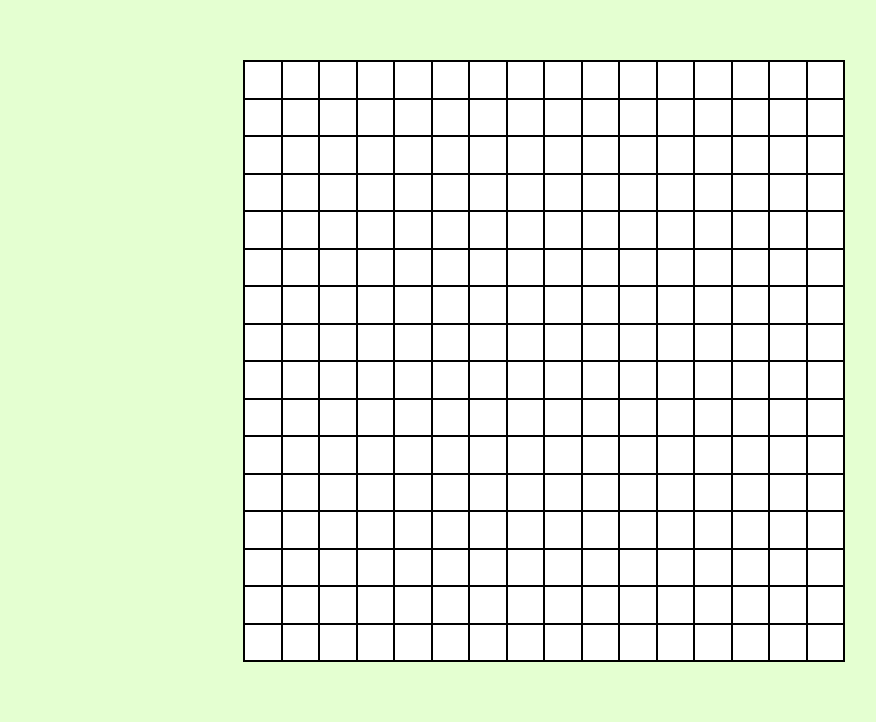
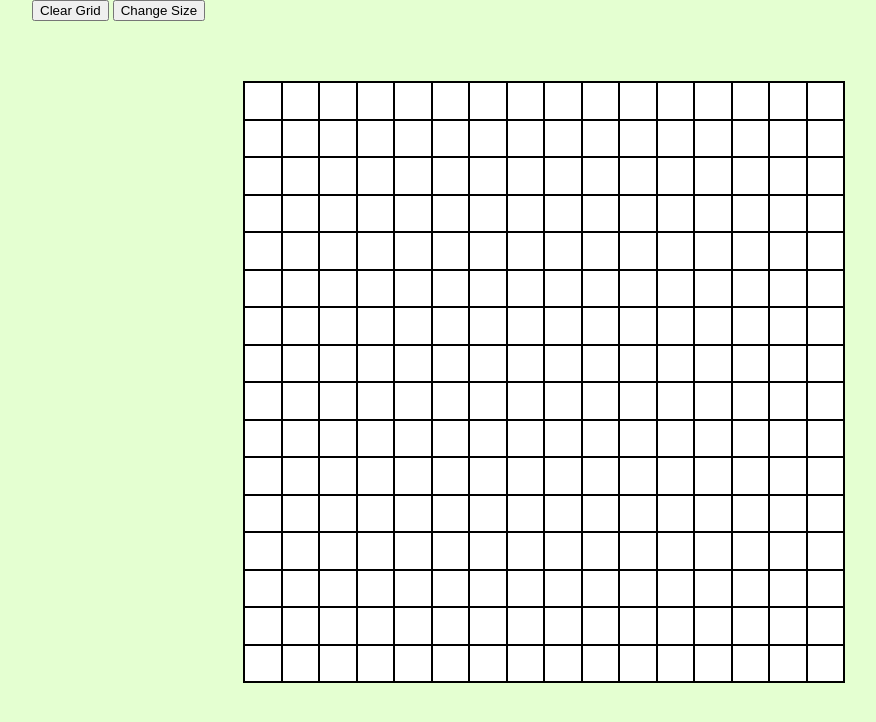
Before and after one commit to ajrossetti/sketchpad, a plain HTML site: page index.html in a window 1280 px wide. Shown: the whole page, without its empty margins (96-972 px from the left). Drawn offline with nearby package versions, Linux system fonts and the light colour scheme.

Commit message:
Added 2 buttons to change the size of the grid and to reset all the grid squares to white.

```diff
--- a/index.html
+++ b/index.html
@@ -11,6 +11,9 @@
 
         <div class="container">
 
+
+            <button id="clearGrid">Clear Grid</button>
+            <button id="changeSize">Change Size</button>
 
             <div id="grid">
 
```
